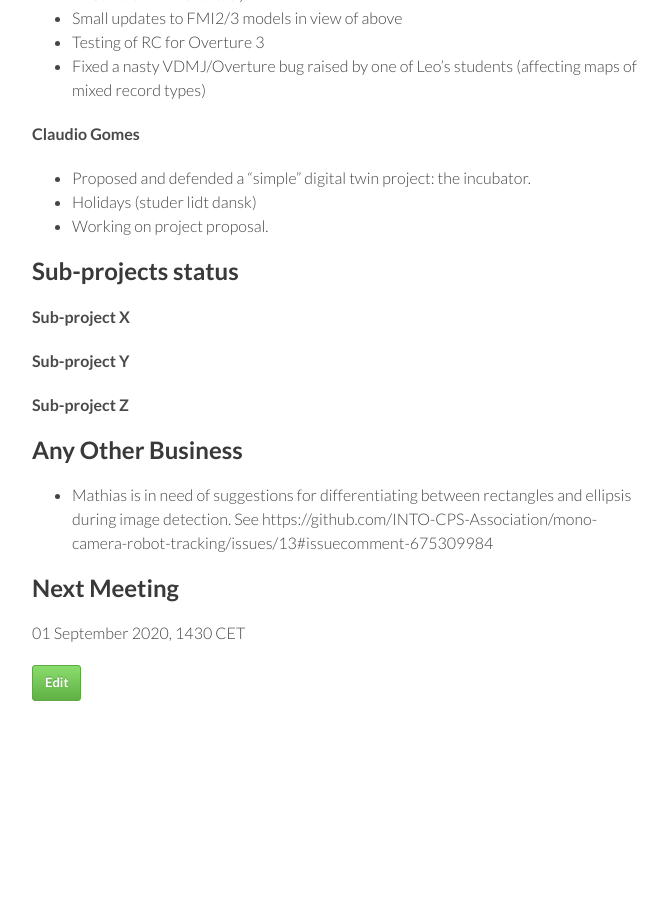
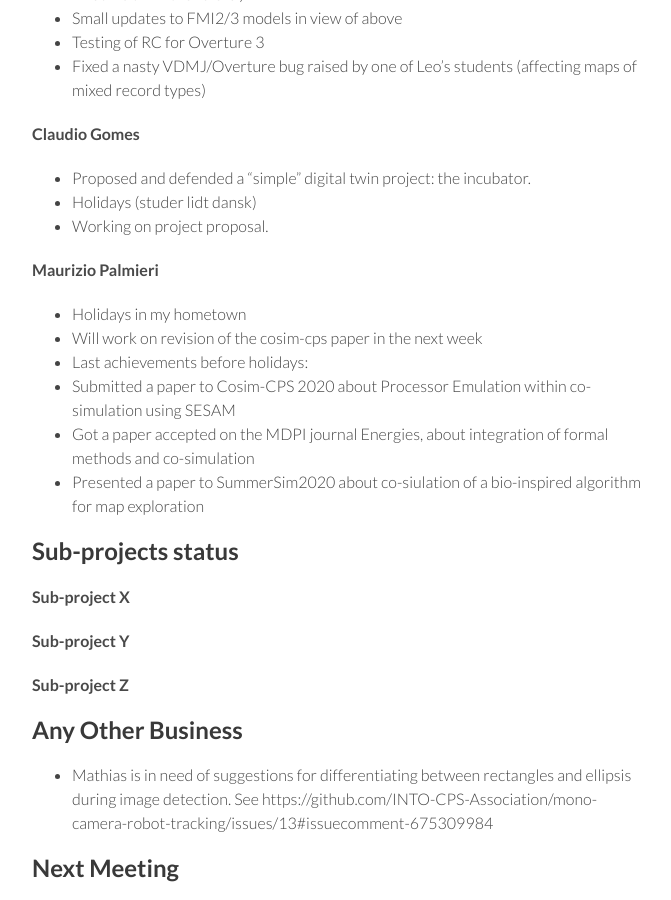
Before and after one commit to digitaltwincentre/digitaltwincentre.github.io, a Jekyll site: the page built from _biweeklies/Biweekly-22.md, in a window 1280 px wide and 900 px high, scrolled down 1251 px. Shown: the whole window, without its empty margins (418-1089 px from the left). Built offline with Jekyll 4.4.1, drawn with Linux system fonts in a browser that asks for light colours; nearby versions of some CDN libraries.

Commit message:
Update Biweekly-22.md

```diff
--- a/_biweeklies/Biweekly-22.md
+++ b/_biweeklies/Biweekly-22.md
@@ -59,6 +59,14 @@ date: 18 August 2020, 1430 CEST
 * Holidays (studer lidt dansk)
 * Working on project proposal.
 
+#### Maurizio Palmieri
+* Holidays in my hometown
+* Will work on revision of the cosim-cps paper in the next week
+* Last achievements before holidays:
+* Submitted a paper to Cosim-CPS 2020 about Processor Emulation within co-simulation using SESAM
+* Got a paper accepted on the MDPI journal Energies, about integration of formal methods and co-simulation
+* Presented a paper to SummerSim2020 about co-siulation of a bio-inspired algorithm for map exploration
+
 ## Sub-projects status
 
 
```
